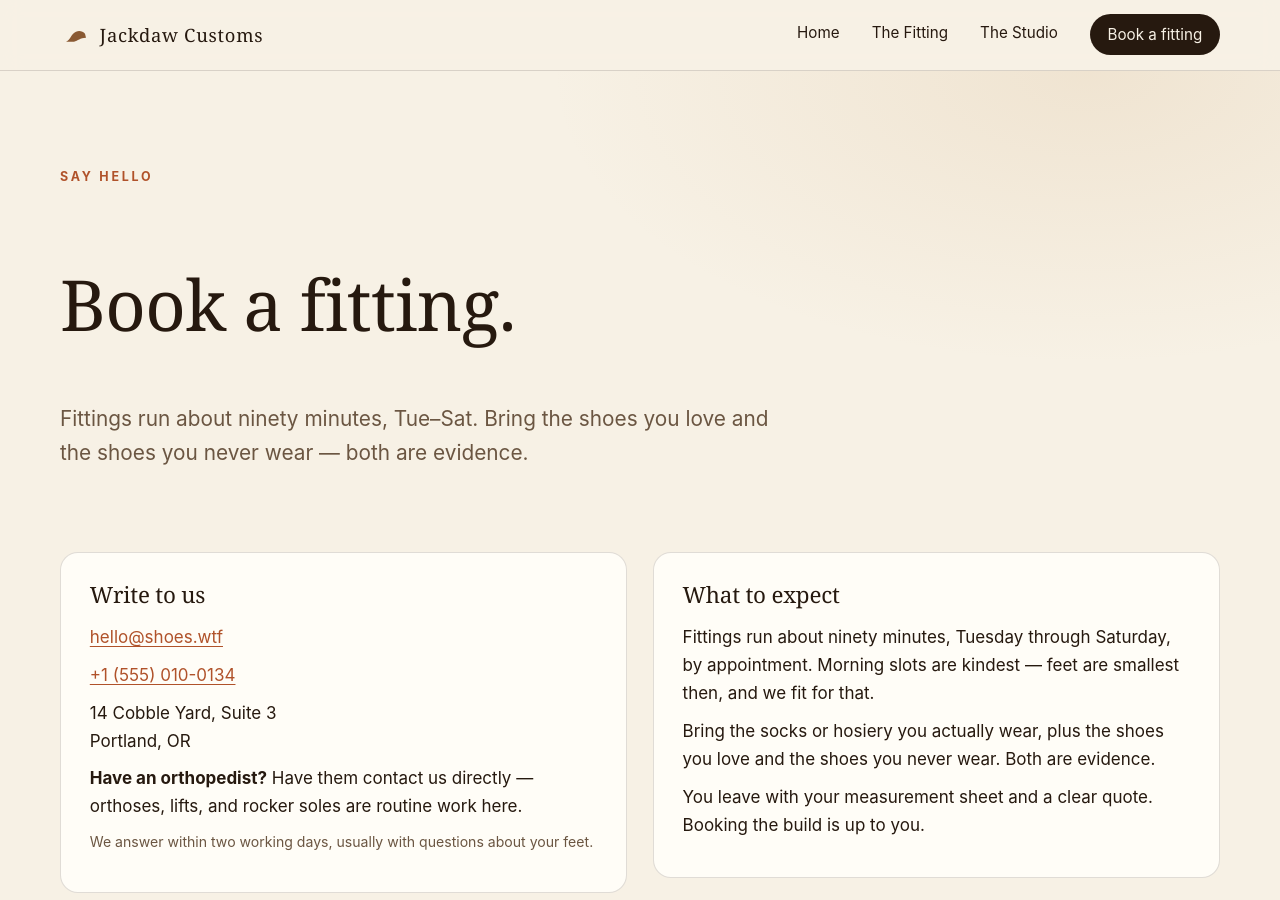
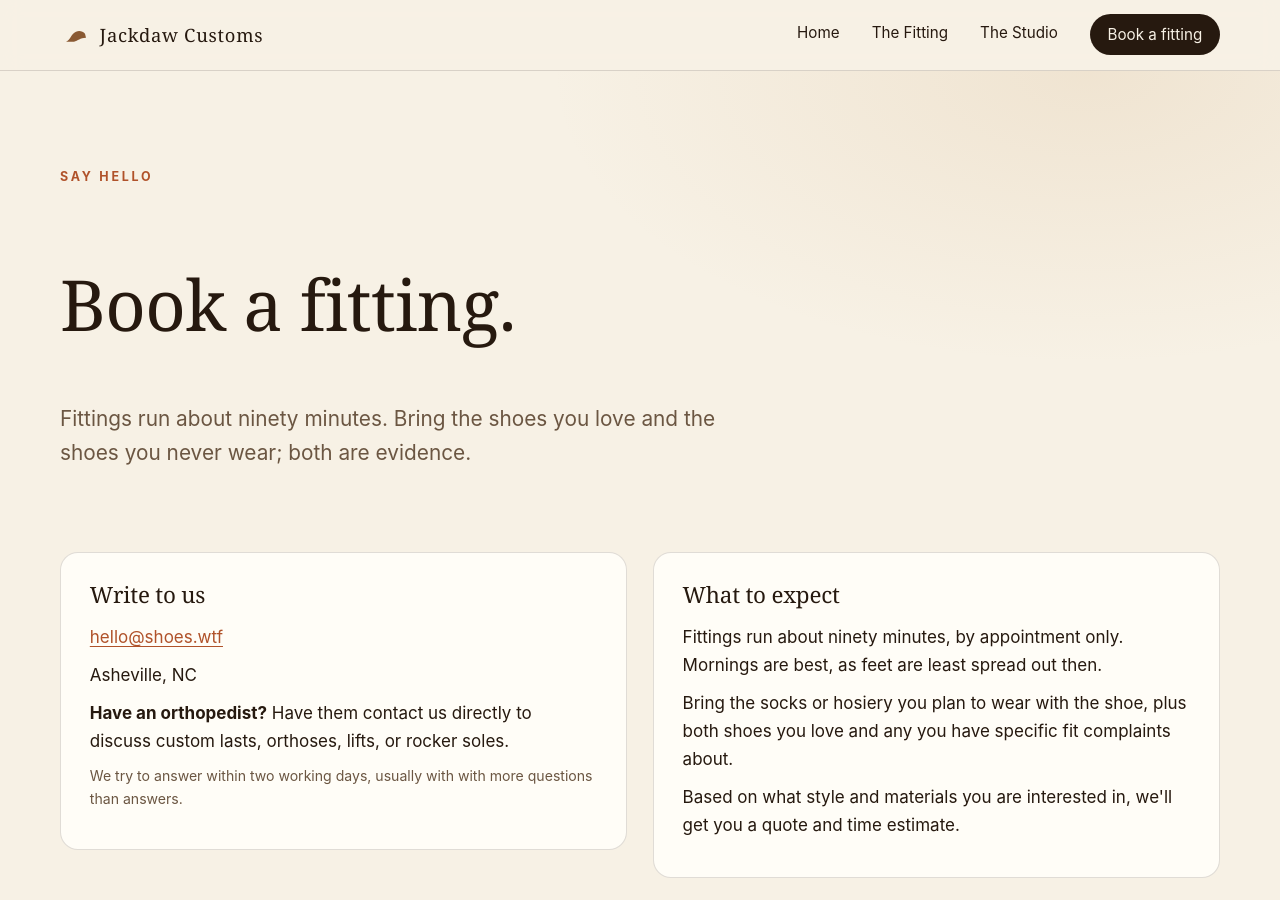
Before and after one commit to shoeswtf/alternate-website, a Jekyll site: the page built from contact.md, in a window 1280 px wide and 900 px high. Built offline with Jekyll 4.4.1, drawn with Linux system fonts in a browser that asks for light colours; some of the changed text lies outside the part shown.

Commit message:
fix references to fake people

```diff
--- a/_config.yml
+++ b/_config.yml
@@ -2,9 +2,7 @@ title: Jackdaw Customs
 tagline: Made-to-Measure Shoemaking
 description: Made-to-measure shoes fitted to the bones you stand on. Measured, fitted, and lasted by hand.
 email: hello@shoes.wtf
-phone: "+1 (555) 010-0134"
-address: 14 Cobble Yard, Suite 3
-city: Portland, OR
+city: Asheville, NC
 baseurl: ""
 url: "https://shoes.wtf"
 markdown: kramdown
--- a/_includes/footer.html
+++ b/_includes/footer.html
@@ -6,12 +6,12 @@
     </div>
     <div>
       <h3>Visit</h3>
-      <p>{{ site.address }}<br>{{ site.city }}</p>
+      <p>{{ site.city }}</p>
       <p>Tue&ndash;Sat, 10am&ndash;6pm</p>
     </div>
     <div>
       <h3>Contact</h3>
-      <p><a href="mailto:{{ site.email }}">{{ site.email }}</a><br><a href="tel:{{ site.phone | remove: ' ' }}">{{ site.phone }}</a></p>
+      <p><a href="mailto:{{ site.email }}">{{ site.email }}</a></p>
       <p class="site-footer__fine">&copy; {{ site.time | date: '%Y' }} {{ site.title }}. Fitted by hand.</p>
     </div>
   </div>
--- a/contact.md
+++ b/contact.md
@@ -8,8 +8,8 @@ title: Book a Fitting
   <div class="shell">
     <p class="kicker">Say hello</p>
     <h1>Book a fitting.</h1>
-    <p class="lede">Fittings run about ninety minutes, Tue&ndash;Sat.
-    Bring the shoes you love and the shoes you never wear &mdash; both are
+    <p class="lede">Fittings run about ninety minutes.
+    Bring the shoes you love and the shoes you never wear; both are
     evidence.</p>
   </div>
 </section>
@@ -19,23 +19,21 @@ title: Book a Fitting
     <div class="contact-card" data-reveal>
       <h2>Write to us</h2>
       <p><a href="mailto:{{ site.email }}">{{ site.email }}</a></p>
-      <p><a href="tel:{{ site.phone | remove: ' ' }}">{{ site.phone }}</a></p>
-      <p>{{ site.address }}<br>{{ site.city }}</p>
+      <p>{{ site.city }}</p>
       <p><strong>Have an orthopedist?</strong> Have them contact us directly
-      &mdash; orthoses, lifts, and rocker soles are routine work here.</p>
-      <p class="contact-card__fine">We answer within two working days,
-      usually with questions about your feet.</p>
+      to discuss custom lasts,  orthoses, lifts, or rocker soles.</p>
+      <p class="contact-card__fine">We try to answer within two working days,
+      usually with with more questions than answers.</p>
     </div>
 
     <div class="contact-card" data-reveal>
       <h2>What to expect</h2>
-      <p>Fittings run about ninety minutes, Tuesday through Saturday,
-      by appointment. Morning slots are kindest &mdash; feet are smallest
-      then, and we fit for that.</p>
-      <p>Bring the socks or hosiery you actually wear, plus the shoes you
-      love and the shoes you never wear. Both are evidence.</p>
-      <p>You leave with your measurement sheet and a clear quote. Booking
-      the build is up to you.</p>
+      <p>Fittings run about ninety minutes, by appointment only.
+      Mornings are best, as feet are least spread out then.</p>
+      <p>Bring the socks or hosiery you plan to wear with the shoe, plus both
+      shoes you love and any you have specific fit complaints about.</p>
+      <p>Based on what style and materials you are interested in, we'll get
+      you a quote and time estimate.</p>
     </div>
   </div>
 </section>
```
Also changed, not shown: about.md (+4 -5 lines), README.md.
